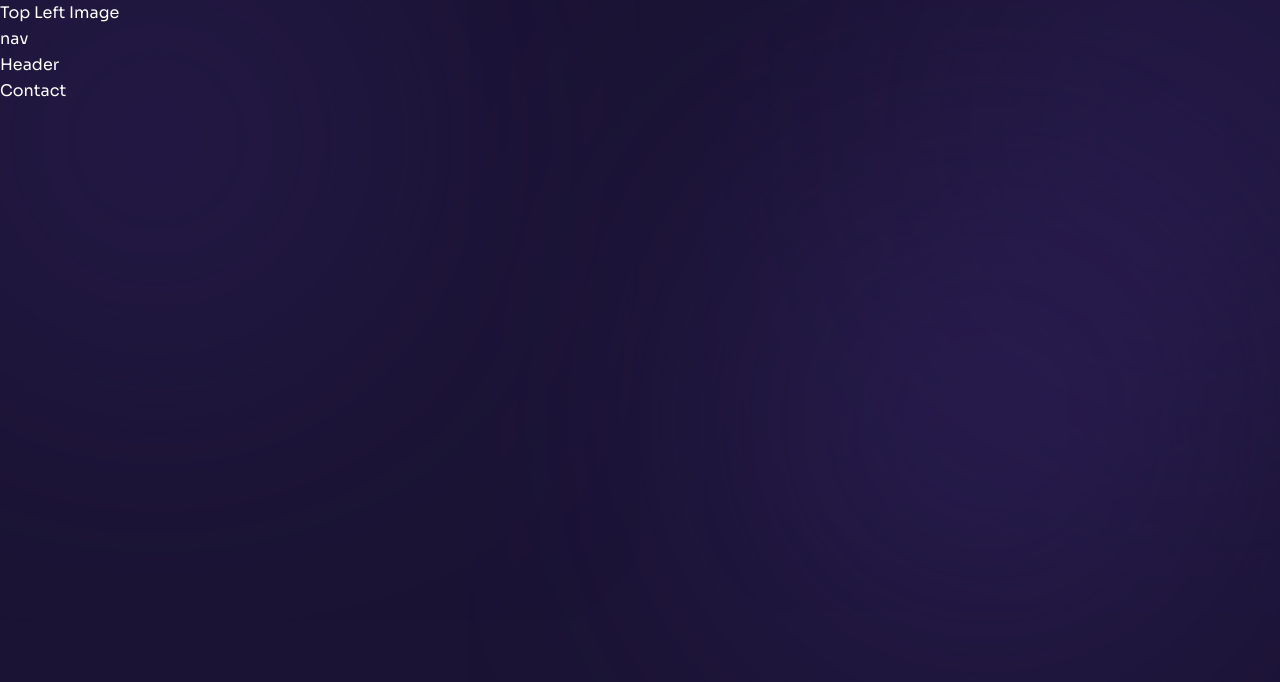
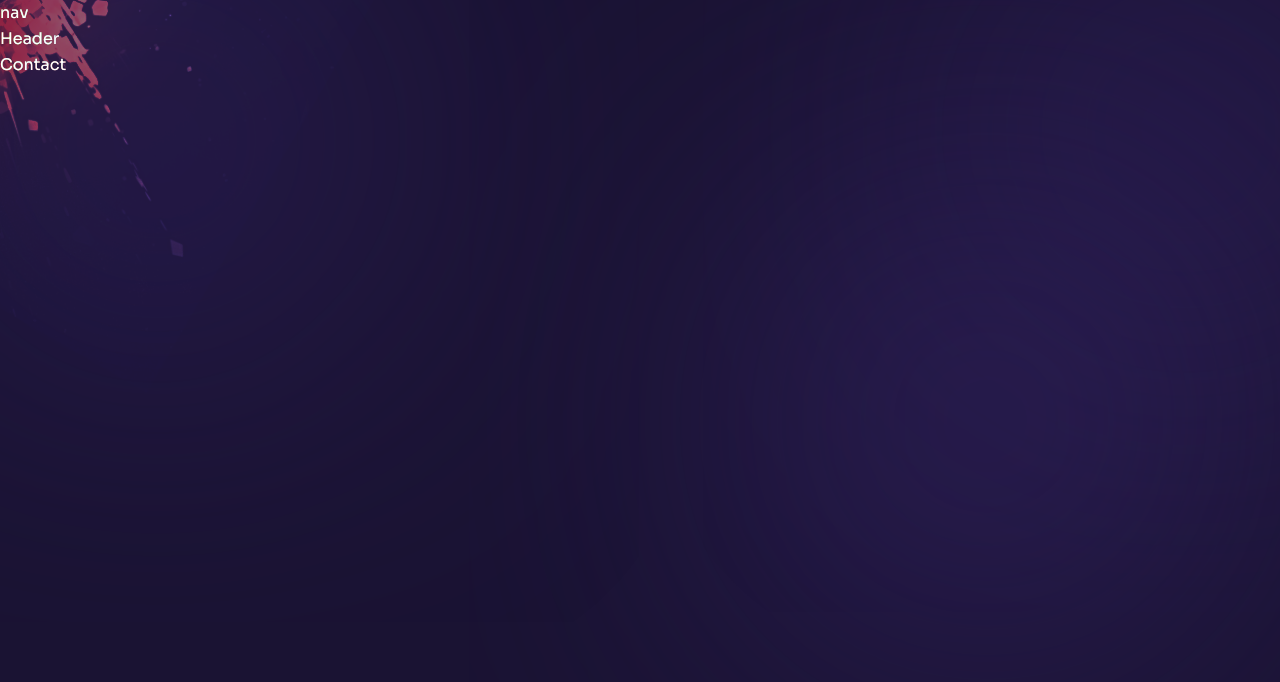
Before and after one commit to Besufekad-HAZ/Elfarus-Portfolio, a Next.js app: page /contact in a window 1280 px wide. Shown: the top 682 px of the page. Built offline with nearby package versions, Linux system fonts and the light colour scheme.

Commit message:
Adjust the top left image

```diff
--- a/components/Layout.js
+++ b/components/Layout.js
@@ -15,7 +15,9 @@ import TopLeftImg from "../components/TopLeftImg";
 
 const Layout = ({ children }) => {
   return (
-    <div className={`page bg-site text-white bg-cover bg-no-repeat ${sora.variable} font-sora realtive`}>
+    <div
+      className={`page bg-site text-white bg-cover bg-no-repeat ${sora.variable} font-sora realtive`}
+    >
       <TopLeftImg />
       <Nav />
       <Header />
--- a/components/TopLeftImg.js
+++ b/components/TopLeftImg.js
@@ -1,5 +1,20 @@
+// next image
+import Image from "next/image";
+
 const TopLeftImg = () => {
-  return <div>Top Left Image</div>;
+  return (
+    <div
+      className="absolute left-0 top-0 mix-blend-color-dodge z-10 w-[200px]
+     xl:w-[400px] opacity-50"
+    >
+      <Image
+        src="/top-left-img.png"
+        width={400}
+        height={400}
+        alt="Top left image shape"
+      />
+    </div>
+  );
 };
 
 export default TopLeftImg;
```
